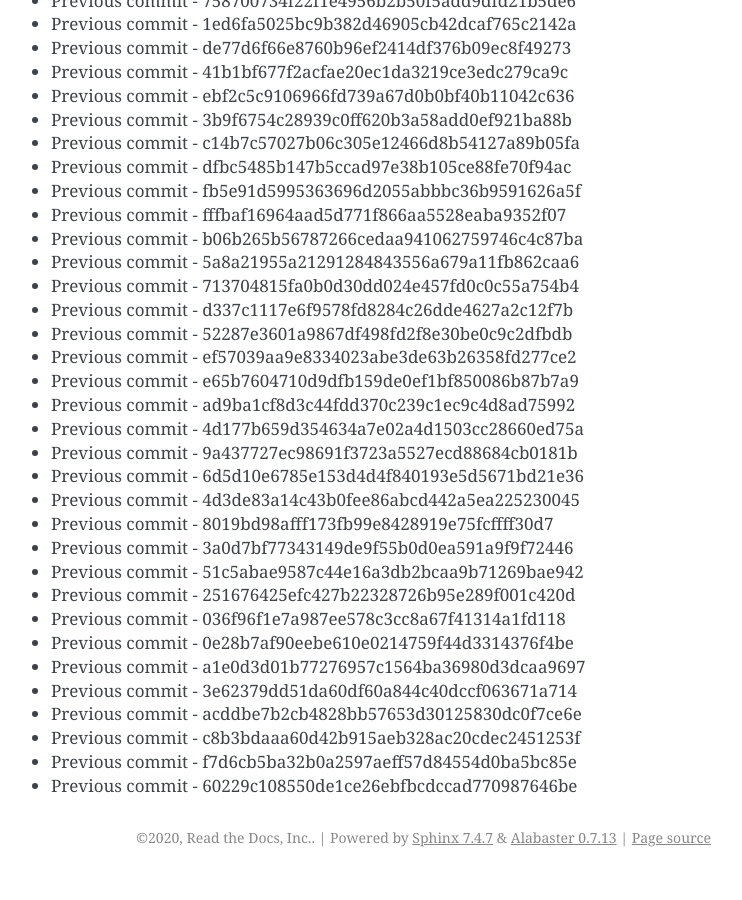
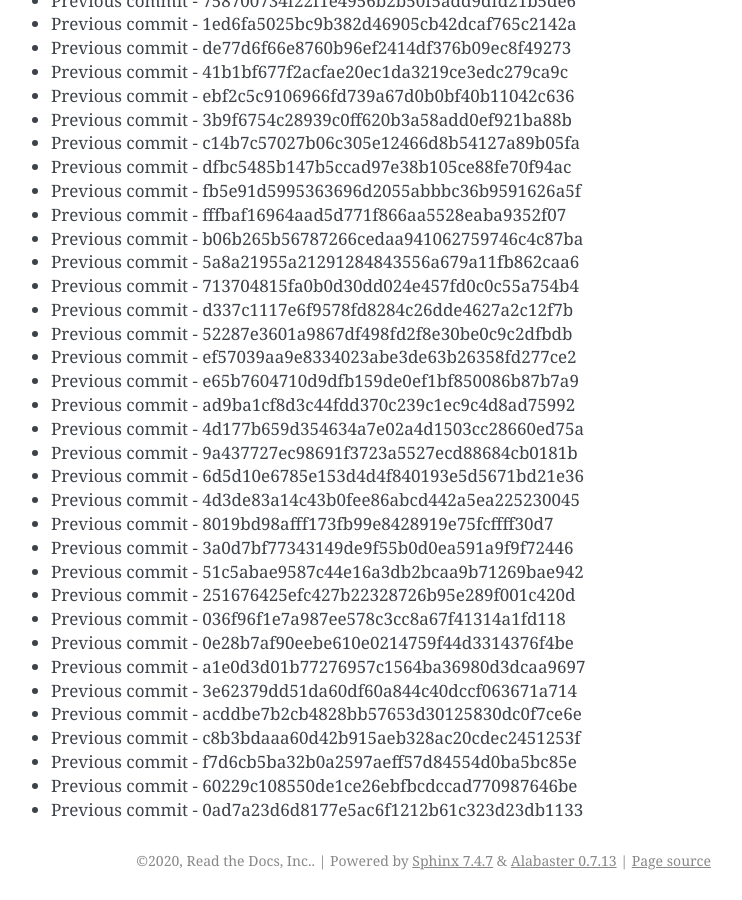
Before and after one commit to readthedocs/rtd-git-stresstest, a Sphinx documentation site: the page built from docs/updates.rst, in a window 1280 px wide and 900 px high, scrolled down 46345 px. Shown: the whole window, without its empty margins (399-1141 px from the left). Built offline with Sphinx 7.4.7, drawn with Linux system fonts in a browser that asks for light colours; before the commit the page ends 47222 px from its top, so only the background shows below that.

Commit message:
Generating commit from previous: 0ad7a23d6d8177e5ac6f1212b61c323d23db1133

```diff
--- a/docs/updates.rst
+++ b/docs/updates.rst
@@ -1979,3 +1979,4 @@ It can be tested for any performance characteristics.
 * Previous commit - c8b3bdaaa60d42b915aeb328ac20cdec2451253f
 * Previous commit - f7d6cb5ba32b0a2597aeff57d84554d0ba5bc85e
 * Previous commit - 60229c108550de1ce26ebfbcdccad770987646be
+* Previous commit - 0ad7a23d6d8177e5ac6f1212b61c323d23db1133
```
